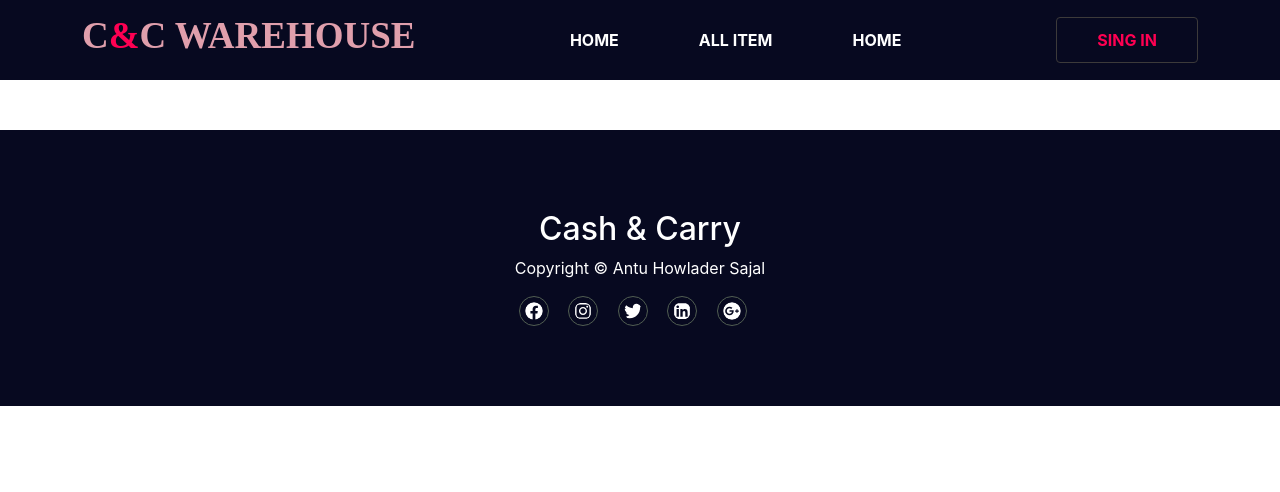
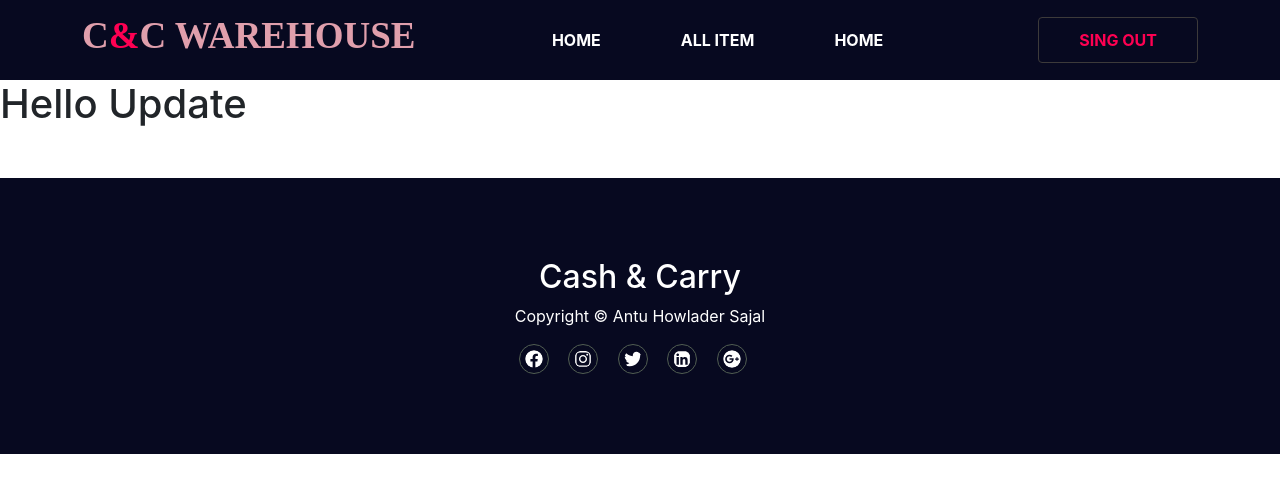
Before and after one commit to Sajalhowlader/invento-warehouse, a React (Create React App) app: page /updateItems in a window 1280 px wide. Shown: the top 492 px of the page. Built offline with nearby package versions, Linux system fonts and the light colour scheme; no server answers; sample sign-in values are in the browser's storage.

Commit message:
add private route

```diff
--- a/src/App.js
+++ b/src/App.js
@@ -7,6 +7,8 @@ import Header from './Pages/Home/Header/Header';
 import AllItems from './Pages/AllItems/AllItems';
 import SingIn from './Pages/User/SingIn/SingIn';
 import SingUp from './Pages/User/SingUp/SingUp';
+import UpdateItems from './Pages/UpdateItems/UpdateItems';
+import Protected from './Pages/Protected/Protected';
 
 
 
@@ -22,6 +24,11 @@ function App() {
         <Route path='home' element={<Home />} />
         <Route path='allItems' element={<AllItems />} />
         <Route path='singIn' element={<SingIn />} />
+        <Route path='updateItems' element={
+          <Protected>
+            <UpdateItems />
+          </Protected>
+        } />
         <Route path='singUp' element={<SingUp />} />
       </Routes>
       <Footer />
--- a/src/Pages/Home/Header/Header.js
+++ b/src/Pages/Home/Header/Header.js
@@ -1,5 +1,8 @@
+import { signOut } from 'firebase/auth';
 import React from 'react';
+import { useAuthState } from 'react-firebase-hooks/auth';
 import { NavLink, useNavigate } from 'react-router-dom';
+import auth from '../../../firebase.init';
 
 
 const Header = () => {
@@ -7,6 +10,10 @@ const Header = () => {
     const handleSingIn = () => {
         navigate("/singIn")
     }
+    const handleSingOut = () => {
+        signOut(auth);
+    };
+    const [user] = useAuthState(auth)
     return (
         <nav className="navbar navbar-expand-lg nav-header">
             <div className="container">
@@ -21,7 +28,11 @@ const Header = () => {
                         <NavLink to="/home" aria-current="page" >HOME</NavLink>
                     </ul>
 
-                    <button className="btn btn-outline-success nav-button" type="submit" onClick={handleSingIn}>SING IN</button>
+                    {user ?
+                        <button className="btn btn-outline-success nav-button" type="submit" onClick={handleSingOut}>SING OUT</button>
+                        :
+                        <button className="btn btn-outline-success nav-button" type="submit" onClick={handleSingIn}>SING IN</button>
+                    }
 
                 </div>
             </div>
--- a/src/Pages/Home/HomeItems/HomeItems.js
+++ b/src/Pages/Home/HomeItems/HomeItems.js
@@ -1,8 +1,12 @@
 import React from 'react';
+import { useNavigate } from 'react-router-dom';
 
 const HomeItems = ({ item }) => {
     const { name, img, price, description, quantity } = item
-
+    const navigate = useNavigate()
+    const handleUpdate = () => {
+        navigate("/updateItems")
+    }
     return (
         <div className='inventory-item'>
             <img src={img} alt="" />
@@ -11,7 +15,7 @@ const HomeItems = ({ item }) => {
                 <h4>{price}</h4>
                 <h4>{quantity}</h4>
                 <p>{description.slice(0, 100) + "..."}</p>
-                <button className='update-btn'>Update</button>
+                <button onClick={handleUpdate} className='update-btn'>Update</button>
             </div>
         </div>
     );
--- /dev/null
+++ b/src/Pages/Protected/Protected.js
@@ -0,0 +1,23 @@
+import React from 'react';
+import { useAuthState } from 'react-firebase-hooks/auth';
+import { Navigate, useLocation } from 'react-router-dom';
+import auth from '../../firebase.init';
+
+const Protected = ({ children }) => {
+    const [user, loading] = useAuthState(auth);
+    let location = useLocation();
+
+
+    if (loading) {
+        return <p>loading...</p>
+    }
+
+    if (!user) {
+
+        return <Navigate to="/singIn" state={{ from: location }} replace />;
+    }
+
+
+    return children;
+}
+export default Protected;
--- /dev/null
+++ b/src/Pages/UpdateItems/UpdateItems.js
@@ -0,0 +1,11 @@
+import React from 'react';
+
+const UpdateItems = () => {
+    return (
+        <div>
+            <h1>Hello Update</h1>
+        </div>
+    );
+};
+
+export default UpdateItems;
--- a/src/Pages/User/SingIn/SingIn.js
+++ b/src/Pages/User/SingIn/SingIn.js
@@ -1,13 +1,15 @@
 import React, { useState } from 'react';
 import { useSignInWithGoogle } from 'react-firebase-hooks/auth';
 import { useSignInWithEmailAndPassword } from 'react-firebase-hooks/auth';
-import { useNavigate } from 'react-router-dom';
+import { useLocation, useNavigate } from 'react-router-dom';
 import bgImg from '../../../images/bg.svg'
 import userImg from '../../../images/avatar.svg'
 import googleImg from '../../../images/google3.png'
 import { FaKey, FaMailBulk, } from 'react-icons/fa';
 import auth from '../../../firebase.init';
 const SingIn = () => {
+    const location = useLocation()
+    const from = location.state?.from?.pathname || "/";
     const navigate = useNavigate()
     const handleSingUp = () => {
         navigate("/singUp")
@@ -37,6 +39,9 @@ const SingIn = () => {
         signInWithGoogle()
     }
 
+    if (user || googleUser) {
+        navigate(from, { replace: true });
+    }
     return (
         <div>
             <div className="divider-container">
```
